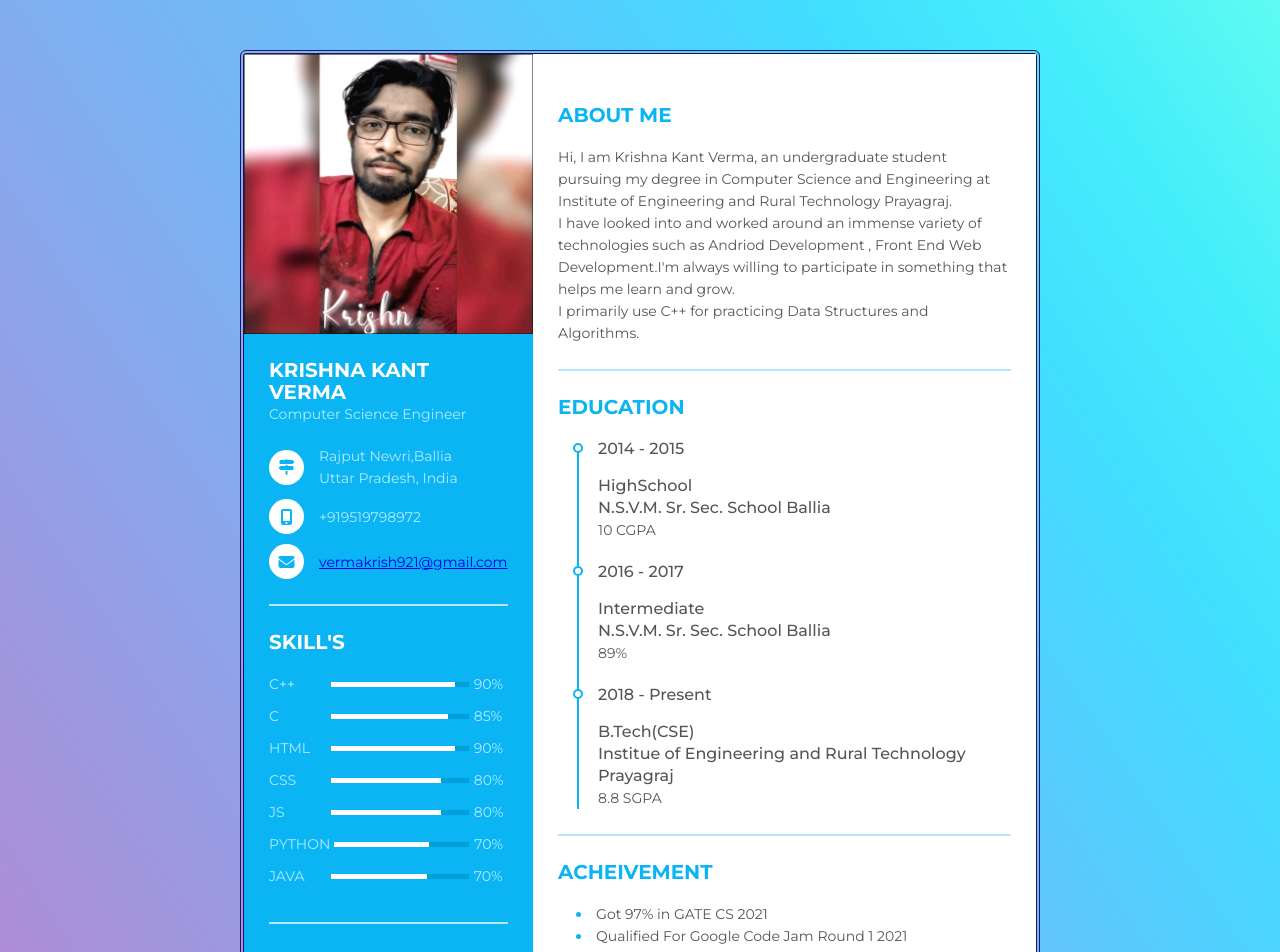
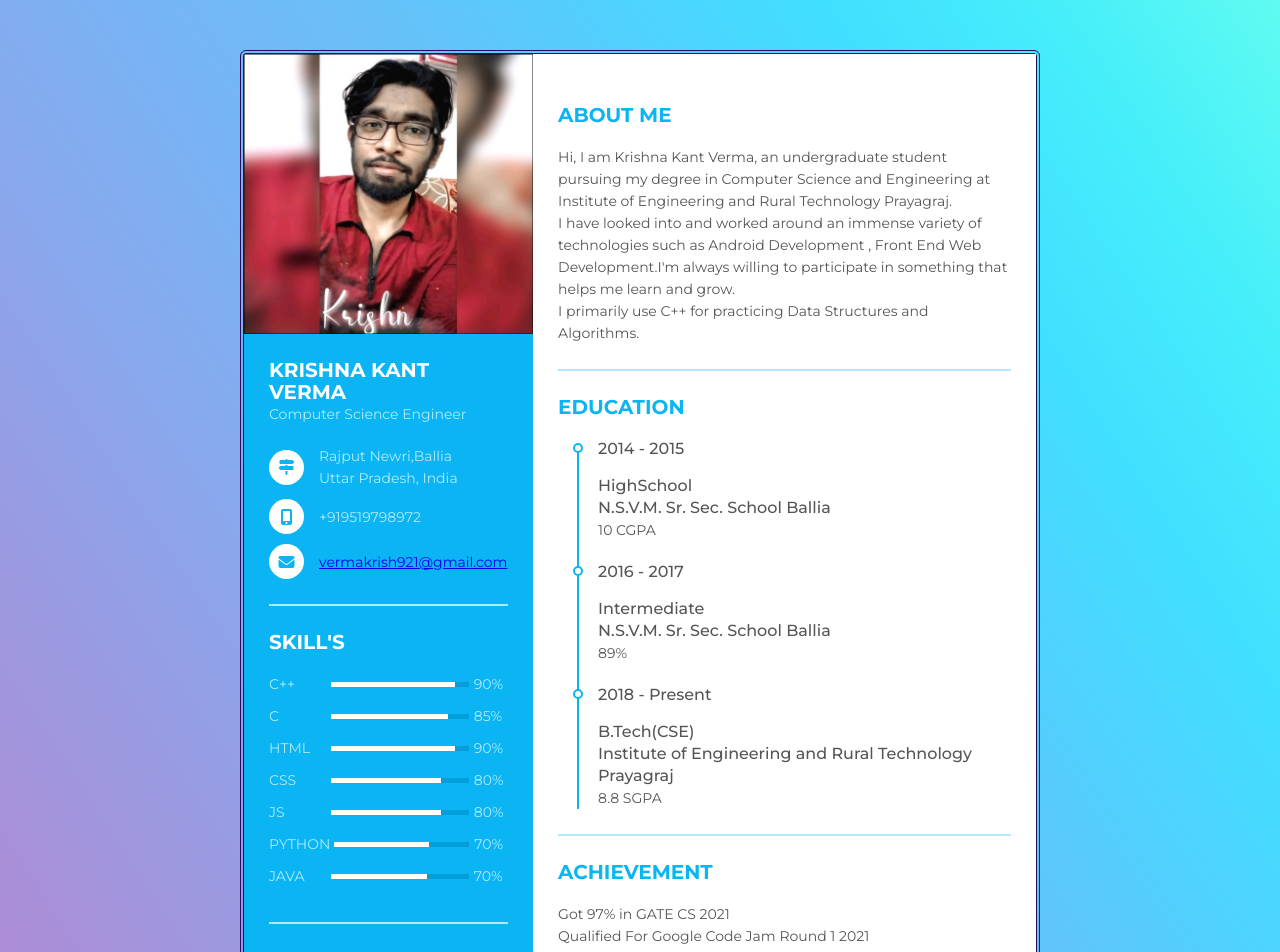
Before and after one commit to krishna6431/MyPrivateRepository, a plain HTML site: page WebTechnology-Lab-Assignment/Lab-Assignment-2/index.html in a window 1280 px wide. Shown: the top 952 px of the page. Drawn offline with Linux system fonts and the light colour scheme.

Commit message:
updated resume

```diff
--- a/WebTechnology-Lab-Assignment/Lab-Assignment-2/css/style.css
+++ b/WebTechnology-Lab-Assignment/Lab-Assignment-2/css/style.css
@@ -240,7 +240,7 @@ body {
     display: none;
 }
 
-.acheivement {
+.achievement {
 
     list-style-type: disc;
     float: left;
--- a/WebTechnology-Lab-Assignment/Lab-Assignment-2/index.html
+++ b/WebTechnology-Lab-Assignment/Lab-Assignment-2/index.html
@@ -239,7 +239,7 @@
                     </div>
                     <p>Hi, I am Krishna Kant Verma, an undergraduate student pursuing my degree in Computer Science and
                         Engineering at Institute of Engineering and Rural Technology Prayagraj.<br>
-                        I have looked into and worked around an immense variety of technologies such as Andriod
+                        I have looked into and worked around an immense variety of technologies such as Android
                         Development , Front End Web Development.I'm always willing to participate in
                         something that helps me learn
                         and grow.<br>
@@ -268,7 +268,7 @@
                         <li>
                             <div class="date">2018 - Present</div>
                             <div class="info">
-                                <p class="semi-bold">B.Tech(CSE)<br>Institue of Engineering and Rural Technology
+                                <p class="semi-bold">B.Tech(CSE)<br>Institute of Engineering and Rural Technology
                                     Prayagraj</p>
                                 <p>8.8 SGPA</p>
                             </div>
@@ -277,7 +277,7 @@
                 </div>
                 <div class="resume_item resume_education" style="overflow:hidden">
                     <div class="title">
-                        <p class="bold">Acheivement</p>
+                        <p class="bold">achievement</p>
                     </div>
                     <li class="acheivement">
                     </li>
```
